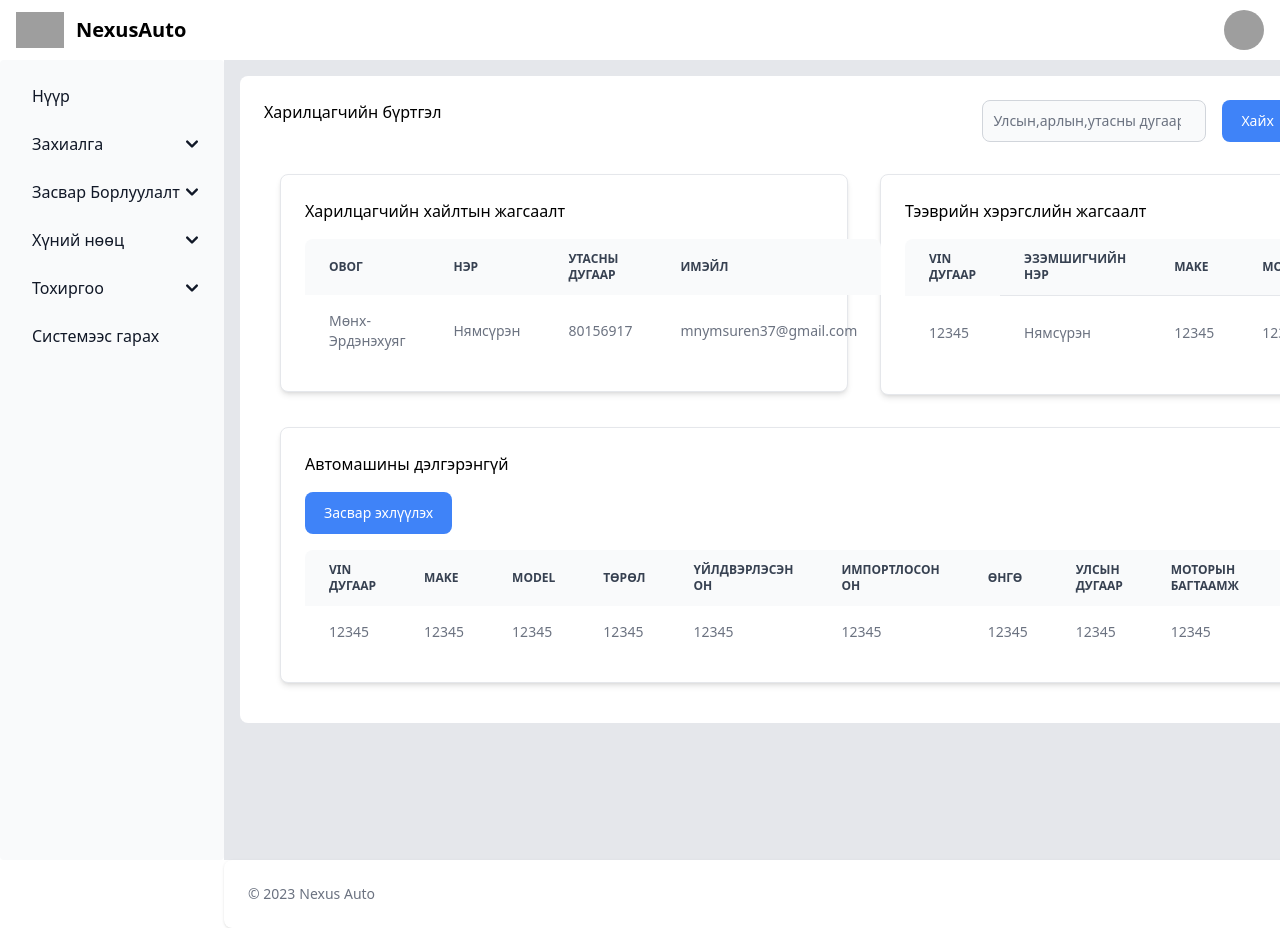
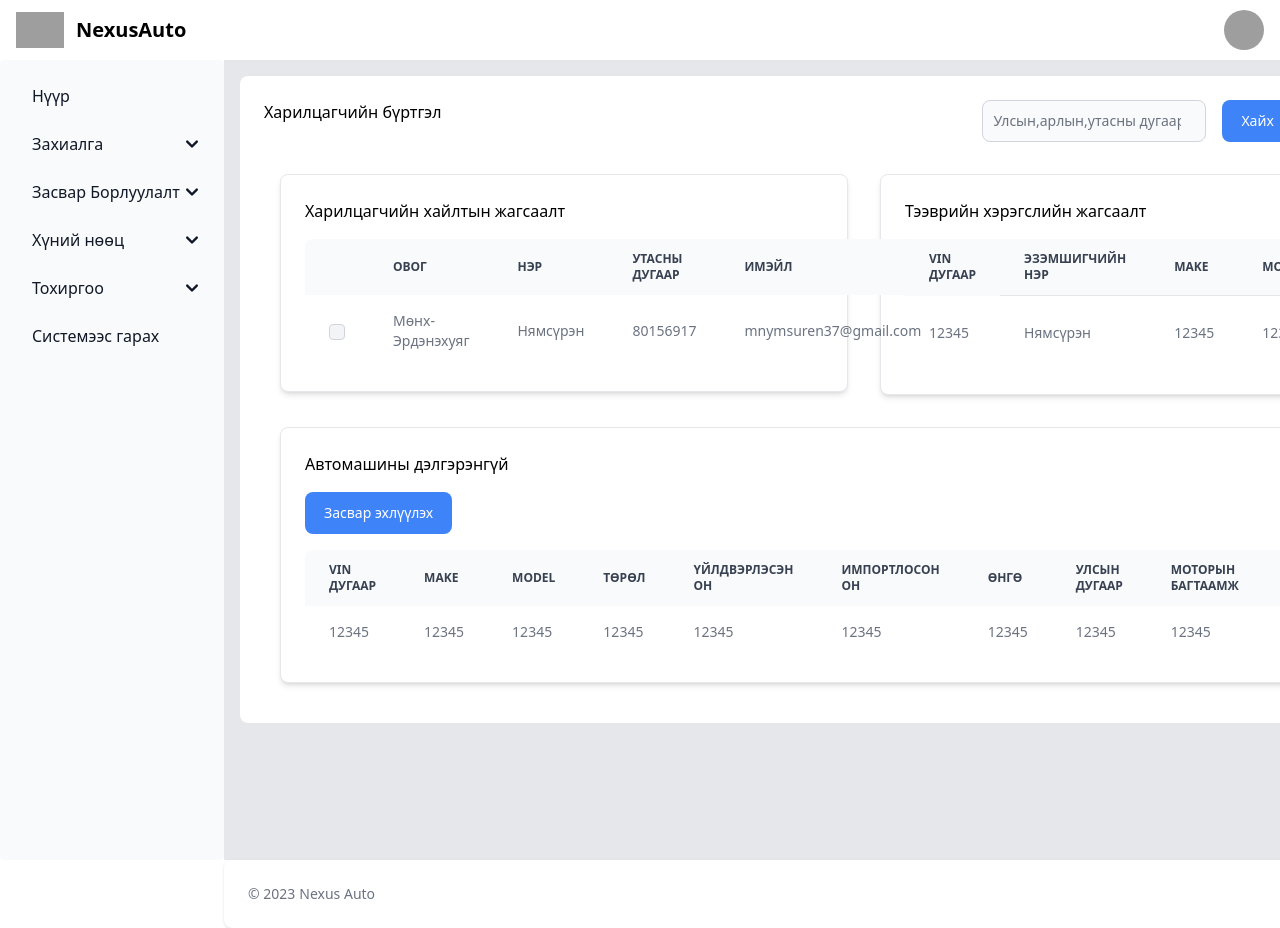
Before and after one commit to Bsodkhuu/systemly_front, a React (Vite) app: page /customer in a window 1280 px wide. Shown: the top 928 px of the page. Built offline with nearby package versions, Linux system fonts and the light colour scheme; grey boxes are pictures that could not be loaded.

Commit message:
customer edit

```diff
--- a/src/pages/Customer/index.jsx
+++ b/src/pages/Customer/index.jsx
@@ -7,7 +7,7 @@ import {
   TextInput,
   Select,
   ListGroup,
-  Dropdown, Textarea, FileInput
+  Dropdown, Textarea, FileInput, Checkbox
 } from "flowbite-react";
 import Layout from "../../components/layout";
 import { FontAwesomeIcon } from "@fortawesome/react-fontawesome";
@@ -110,6 +110,7 @@ const Customer = () => {
             <h5 className="text-1xl">Харилцагчийн хайлтын жагсаалт</h5>
             <Table>
               <Table.Head className="uppercase">
+                <Table.HeadCell></Table.HeadCell>
                  <Table.HeadCell>Овог</Table.HeadCell>
                  <Table.HeadCell>Нэр</Table.HeadCell>
                  <Table.HeadCell>Утасны дугаар</Table.HeadCell>
@@ -117,6 +118,10 @@ const Customer = () => {
               </Table.Head>
               <Table.Body className="divide-y">
                 <Table.Row>
+                  <Table.Cell>
+                    <Checkbox/>
+                    {/* <Checkbox /> hariltsagchin jagsaaltaas songohod  ezemshigchin delgerendvi deer shuud haragdana */}
+                  </Table.Cell>
                   <Table.Cell>Мөнх-Эрдэнэхуяг</Table.Cell>
                   <Table.Cell>Нямсүрэн</Table.Cell>
                   <Table.Cell>80156917</Table.Cell>
```
